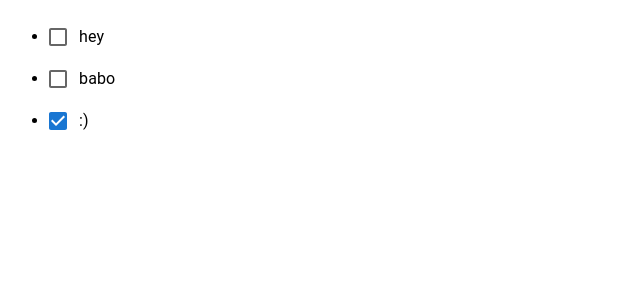
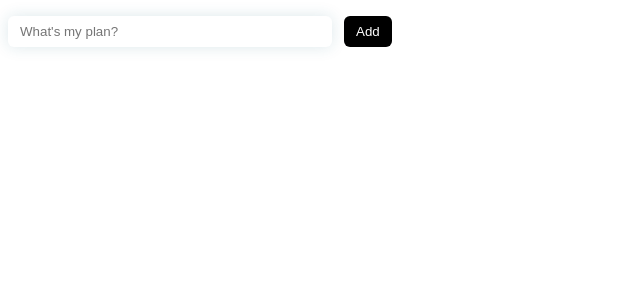
Before and after one commit to jbilee/palmodoro, a React (Vite) app: page / in a window 1280 px wide. Shown: the top 300 px of the page, without its empty margins (0-640 px from the left). Built offline with nearby package versions, Linux system fonts and the light colour scheme.

Commit message:
feat: To-do form - Added a form used to register new to-do items

```diff
--- a/src/App.tsx
+++ b/src/App.tsx
@@ -1,11 +1,11 @@
 import { Provider } from "react-redux";
-import TodoList from "./components/TodoList";
 import { store } from "./store";
+import Todos from "./components/Todos";
 
 function App() {
   return (
     <Provider store={store}>
-      <TodoList />
+      <Todos />
     </Provider>
   );
 }
--- /dev/null
+++ b/src/components/NewTodo.tsx
@@ -0,0 +1,59 @@
+import { FormEventHandler, useState } from "react";
+import { useAppDispatch } from "../hooks";
+import styled from "styled-components";
+
+const NewTodo = () => {
+  const [todo, setTodo] = useState("");
+  const dispatch = useAppDispatch();
+
+  const handleChange = (input: string) => {
+    if (input.length > 30) return;
+    setTodo(input);
+  };
+
+  const handleSubmit: FormEventHandler = (e) => {
+    e.preventDefault();
+    dispatch({
+      type: "todos/addTodo",
+      payload: { text: todo },
+    });
+    setTodo("");
+  };
+
+  return (
+    <form onSubmit={handleSubmit}>
+      <Content>
+        <InputArea
+          placeholder="What's my plan?"
+          value={todo}
+          onChange={(e) => handleChange(e.target.value)}
+        />
+        <button>Add</button>
+      </Content>
+    </form>
+  );
+};
+
+const Content = styled.div`
+  display: flex;
+  gap: 12px;
+
+  button {
+    border: none;
+    background: black;
+    color: white;
+    border-radius: 6px;
+    padding: 2px 12px;
+  }
+`;
+
+const InputArea = styled.input`
+  resize: none;
+  border: none;
+  width: 300px;
+  box-shadow: 0 0 15px rgba(29, 101, 122, 0.15);
+  border-radius: 6px;
+  padding: 8px 12px;
+`;
+
+export default NewTodo;
--- a/src/components/TodoList.tsx
+++ b/src/components/TodoList.tsx
@@ -19,7 +19,7 @@ const TodoList = () => {
               control={
                 <Checkbox
                   checked={checked}
-                  onChange={(e) => handleChange(id, e.target.checked)}
+                  onChange={(e) => handleChange(id as number, e.target.checked)}
                 />
               }
               label={text}
--- /dev/null
+++ b/src/components/Todos.tsx
@@ -0,0 +1,13 @@
+import NewTodo from "./NewTodo";
+import TodoList from "./TodoList";
+
+const Todos = () => {
+  return (
+    <>
+      <TodoList />
+      <NewTodo />
+    </>
+  );
+};
+
+export default Todos;
--- a/src/reducers/todosReducer.ts
+++ b/src/reducers/todosReducer.ts
@@ -1,27 +1,30 @@
 import { createSlice, PayloadAction } from "@reduxjs/toolkit";
 
 type Todo = {
-  id: number;
+  id?: number;
   text: string;
   checked: boolean;
 };
 
-const initialState: Todo[] = [
-  { id: 1, text: "hey", checked: false },
-  { id: 2, text: "babo", checked: false },
-  { id: 3, text: ":)", checked: true },
-];
+const initialState: Todo[] = [];
 
 const todosSlice = createSlice({
   name: "todos",
   initialState,
   reducers: {
-    addTodo: (state, action: PayloadAction<Todo>) => {
-      return [...state, action.payload];
+    addTodo: (state, { payload: { text } }: PayloadAction<Todo>) => {
+      const newTodo = {
+        id: state.length,
+        text,
+        checked: false,
+      };
+      return [...state, newTodo];
     },
     deleteTodo: (state, action: PayloadAction<number>) => {
-      const newTodos = state.filter((state) => state.id !== action.payload);
-      return [...newTodos];
+      const remainingTodos = state.filter(
+        (state) => state.id !== action.payload
+      );
+      return [...remainingTodos];
     },
     toggleTodo: (
       state,
```
